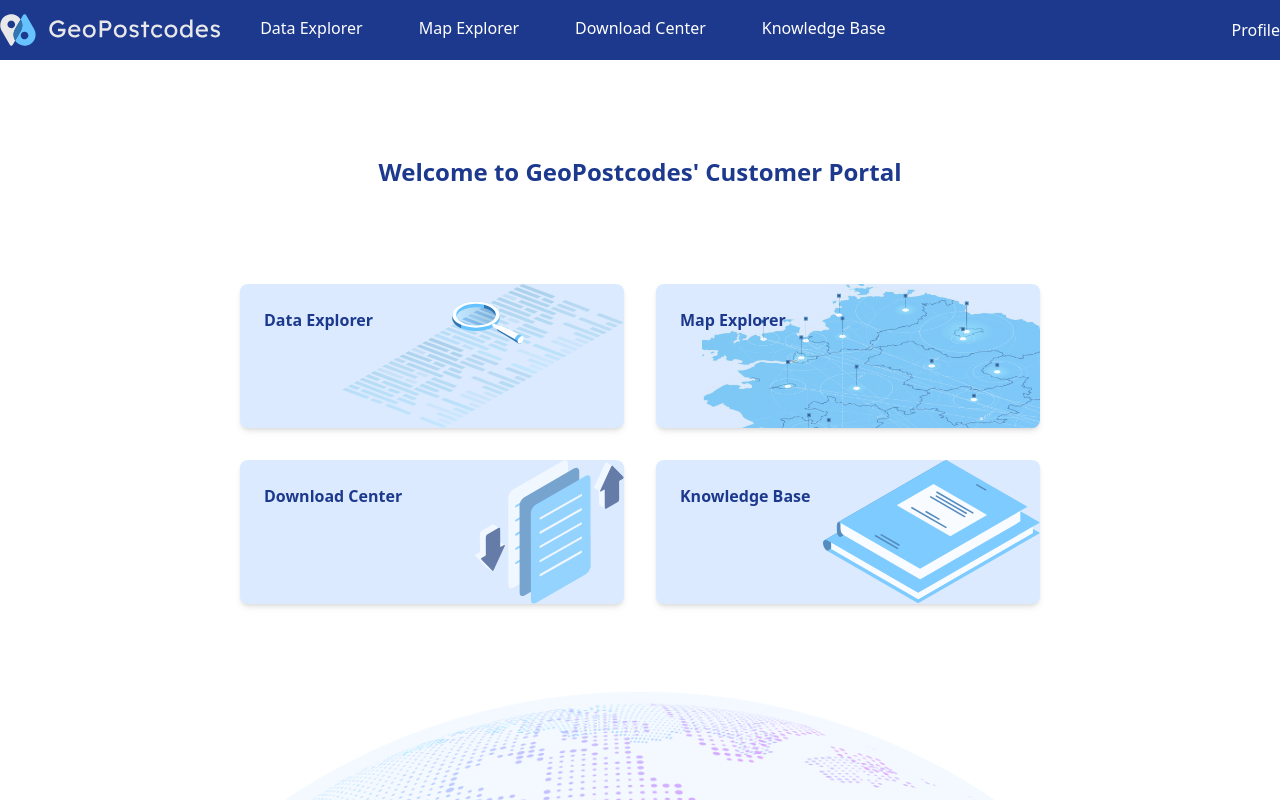
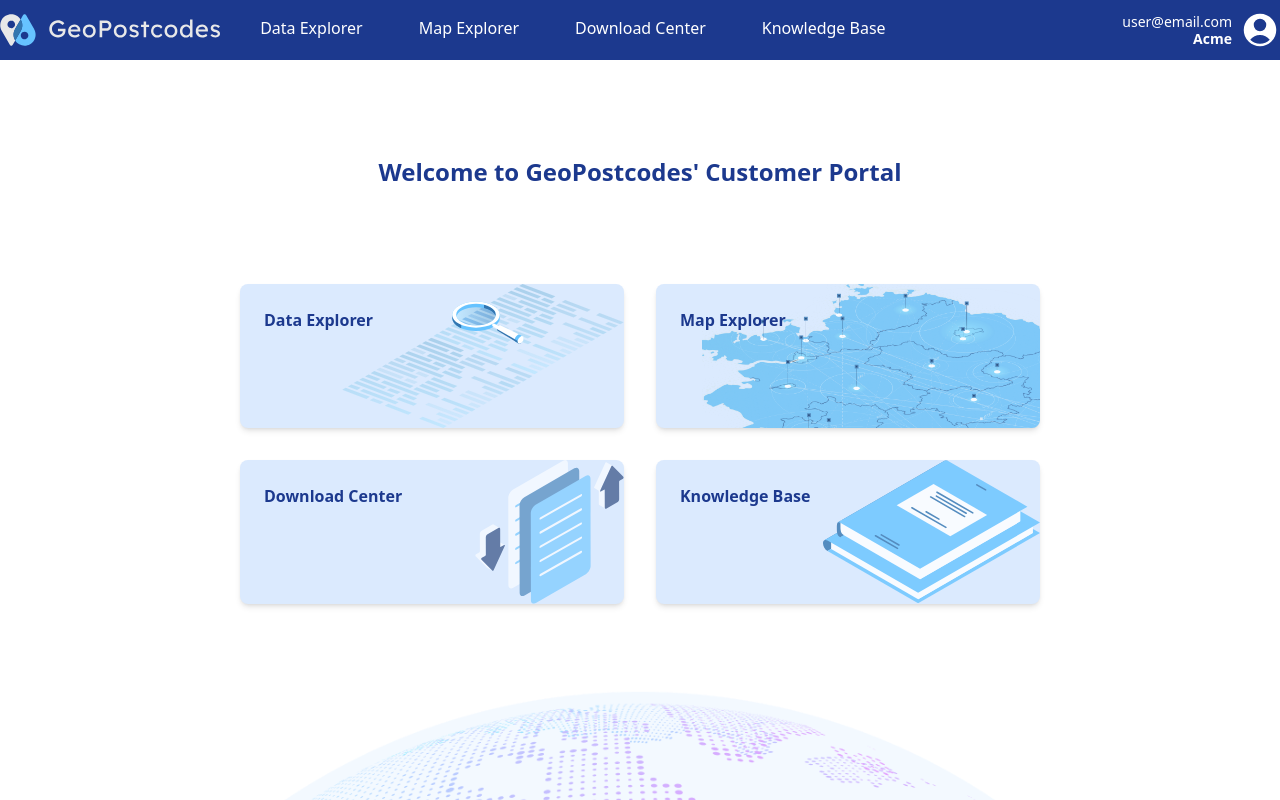
Before and after one commit to HuguesBlanco/geo-postcodes, a React (Vite) app: page / in a window 1280 px wide. Built offline with nearby package versions, Linux system fonts and the light colour scheme.

Commit message:
Create UserAvatar component to display user info in menu

```diff
--- a/src/containers/MenuContainer.tsx
+++ b/src/containers/MenuContainer.tsx
@@ -1,6 +1,7 @@
 import React from 'react';
 import { LinkDatum, LinksData } from '../types/linksTypes';
 import Menu from '../ui/elements/Menu';
+import UserAvatarContainer from './UserAvatarContainer';
 
 type MenuContainerProps = {
   homePageLink: LinkDatum;
@@ -13,14 +14,12 @@
   navigationLinks,
   urlPath,
 }: MenuContainerProps): React.JSX.Element {
-  // TODO: Fetch data from profile here
-
   return (
     <Menu
       homePageLink={homePageLink}
       navigationLinks={navigationLinks}
       currentPath={urlPath}
-      userMenu={<div>Profile</div>}
+      userMenu={<UserAvatarContainer />}
     />
   );
 }
--- /dev/null
+++ b/src/containers/UserAvatarContainer.tsx
@@ -0,0 +1,16 @@
+import React from 'react';
+import UserAvatar from '../ui/elements/UserAvatar';
+
+function UserAvatarContainer(): React.JSX.Element {
+  // Fetch data from profile here.
+
+  return (
+    <UserAvatar
+      userEmail="user@email.com"
+      organizationName="Acme"
+      avatarURL={null}
+    />
+  );
+}
+
+export default UserAvatarContainer;
--- /dev/null
+++ b/src/ui/elements/UserAvatar.tsx
@@ -0,0 +1,37 @@
+import { HiUserCircle } from 'react-icons/hi2';
+
+type UserAvatarProps = {
+  userEmail: string;
+  organizationName: string;
+  avatarURL: string | null;
+};
+
+function UserAvatar({
+  userEmail,
+  organizationName,
+  avatarURL,
+}: UserAvatarProps): React.JSX.Element {
+  return (
+    <div className="flex items-center">
+      <div className="text-right mr-2">
+        <div className="text-sm leading-tight">{userEmail}</div>
+        <div className="text-sm leading-tight font-bold">
+          {organizationName}
+        </div>
+      </div>
+      <div className="h-10 w-10 flex-shrink-0">
+        {avatarURL !== null ? (
+          <img
+            src={avatarURL}
+            className="h-full w-full object-cover rounded-full"
+            alt="User avatar"
+          />
+        ) : (
+          <HiUserCircle className="h-full w-full" />
+        )}
+      </div>
+    </div>
+  );
+}
+
+export default UserAvatar;
```
